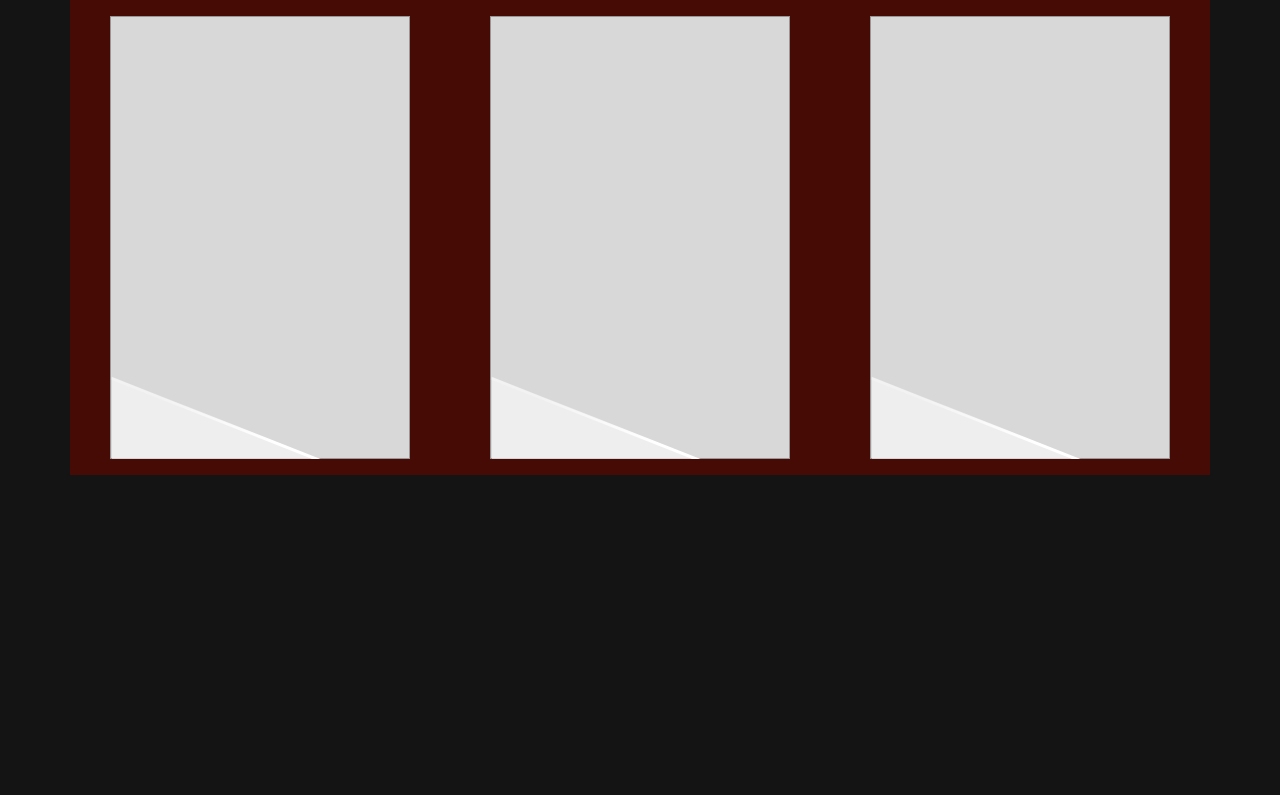
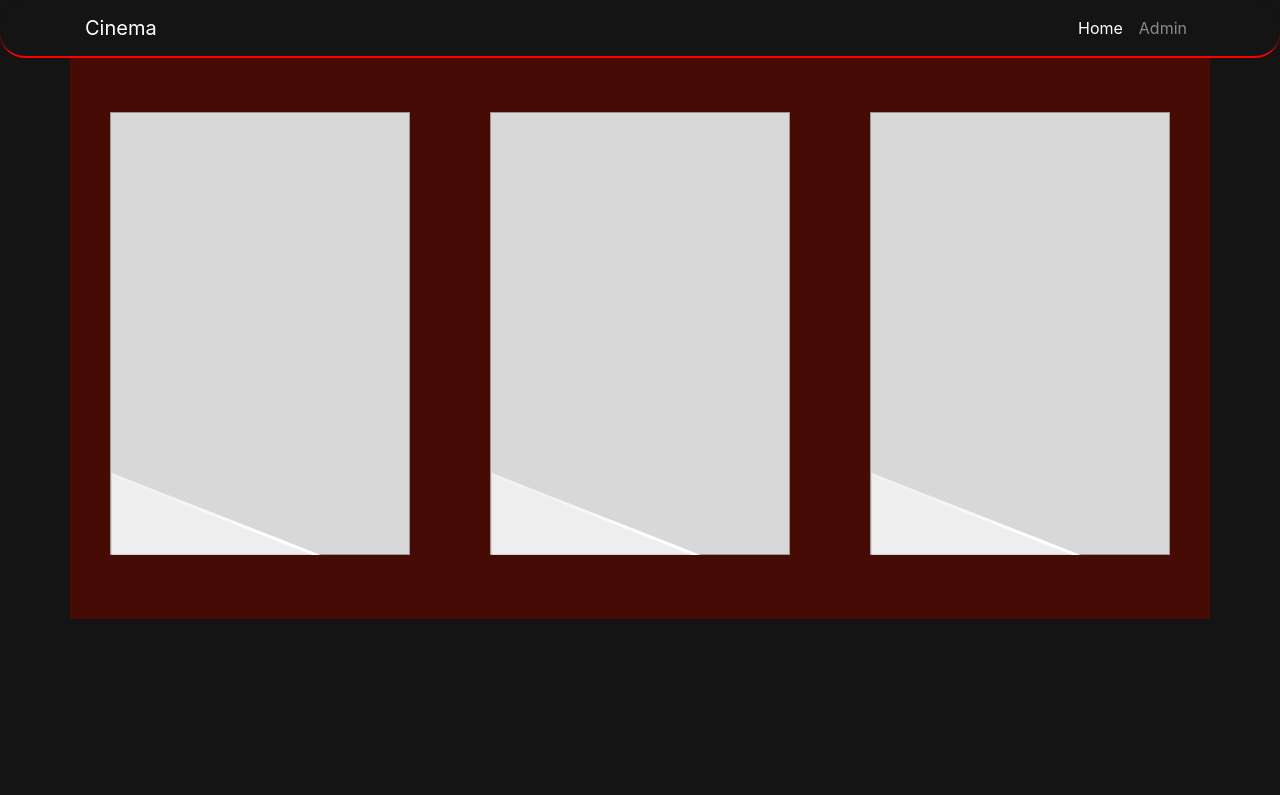
Before and after one commit to a-soliman/movie-theater, a website: page client/src/index.html in a window 1280 px wide. Drawn offline with nearby package versions, Linux system fonts and the light colour scheme; files that its build step writes are made by us from their sources.

Commit message:
styled the home page

```diff
--- a/client/src/index.html
+++ b/client/src/index.html
@@ -11,7 +11,28 @@
 </head>
 <body>
 	<!-- Body STARTS HERE -->
-	<div class="container">
+
+	<!-- NAV -->
+	<nav class="navbar navbar-expand-sm navbar-dark fixed-top">
+		<div class="container">
+			<a href="index.html" class="navbar-brand">Cinema</a>
+			<button class="navbar-toggler" data-toggle="collapse" data-target="#navbarNav">
+				<span class="navbar-toggler-icon"></span>
+			</button>
+			<div class="collapse navbar-collapse" id="navbarNav">
+				<ul class="navbar-nav ml-auto">
+					<li class="nav-item active">
+						<a href="index.html" class="nav-link">Home</a>
+					</li>
+					<li class="nav-item">
+						<a href="admin.html" class="nav-link">Admin</a>
+					</li>
+				</ul>
+			</div>
+		</div>
+	</nav>
+
+	<div class="container main-container my-5 py-5">
 		<div class="row ">
 			<div class="col-lg-4 col-md-6 align-middle my-3">
 				<div class="movie m-auto">
--- a/client/src/scss/styles.scss
+++ b/client/src/scss/styles.scss
@@ -5,7 +5,13 @@ body {
 	background: $dark-grey;
 }
 
-.container {
+nav {
+	border-bottom: 2px solid red;
+	border-radius: 25px;
+	background: $dark-grey;
+}
+
+.main-container {
 	background: $dark-red;
 }
 
```
